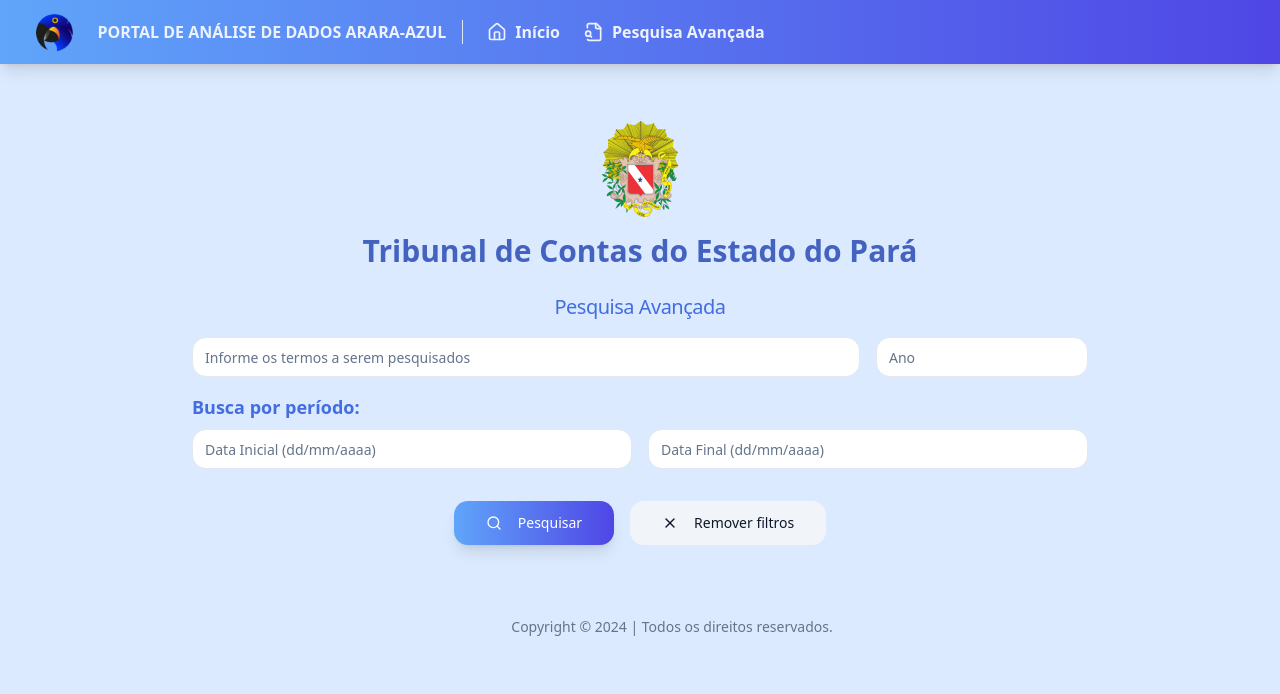
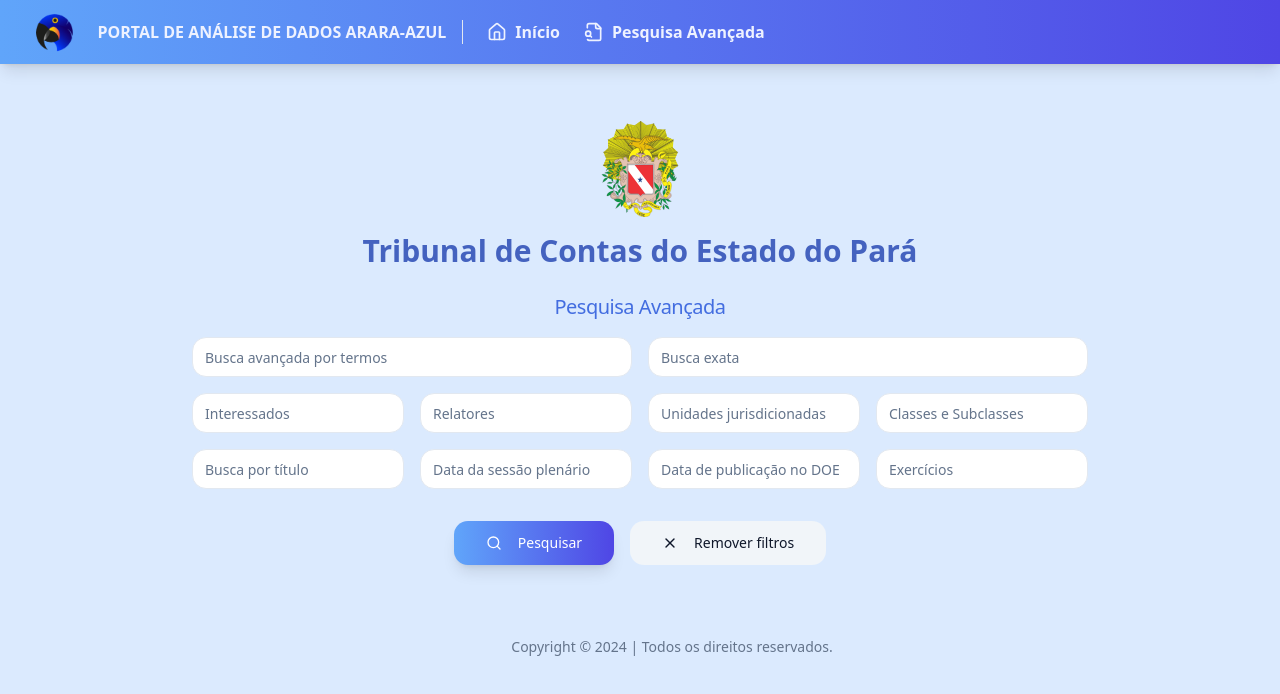
Before and after one commit to anderson-pontes/portal_arara_azul, a React (Vite) app: page /#/pesquisaintegrada in a window 1280 px wide. Shown: the top 694 px of the page. Built offline with nearby package versions, Linux system fonts and the light colour scheme; no server answers.

Commit message:
add busca avançada estrutura inicial

```diff
--- a/src/Context/SearchContext.tsx
+++ b/src/Context/SearchContext.tsx
@@ -2,23 +2,56 @@ import { createContext, useState, ReactNode } from 'react';
 
 interface SearchContextType {
     query: {
-        data_fim: string;
-        data_inicio: string; trecho: string; nome_arquivo: string; link_arquivo: string; termo: string; ano: string;
-};
-    setQuery: React.Dispatch<React.SetStateAction<{ trecho: string; nome_arquivo: string; link_arquivo: string; termo: string; ano: string; data_inicio: string; data_fim: string;}>>;
+        data_sessao_plenaria: string;
+        data_publicacao_doe: string;
+        exercicios: string;
+        classes_subclasses: string;
+        interessados: string;
+        unidades_jurisdicionadas: string;
+        relatores: string;
+        busca_exata: string;
+        busca_termos: string;
+        titulo: string;
+        };
+    setQuery: React.Dispatch<React.SetStateAction<{
+        data_sessao_plenaria: string;
+        data_publicacao_doe: string;
+        exercicios: string;
+        classes_subclasses: string;
+        interessados: string;
+        unidades_jurisdicionadas: string;
+        relatores: string;
+        busca_exata: string;
+        busca_termos: string;
+        titulo: string;
+       }>>;
 }
 
 export const SearchContext = createContext<SearchContextType | undefined>(undefined);
 
 export const SearchProvider = ({ children }: { children: ReactNode }) => {
-  const [query, setQuery] = useState<{ trecho: string; nome_arquivo: string; link_arquivo: string; termo: string; ano: string; data_inicio: string; data_fim: string; }>({
-    trecho: '',
-    nome_arquivo: '',
-    link_arquivo: '',
-    termo: '',
-    ano: '',
-    data_inicio: '',
-    data_fim: '',
+  const [query, setQuery] = useState<{
+        data_sessao_plenaria: string;
+        data_publicacao_doe: string;
+        exercicios: string;
+        classes_subclasses: string;
+        interessados: string;
+        unidades_jurisdicionadas: string;
+        relatores: string;
+        busca_exata: string;
+        busca_termos: string;
+        titulo: string;
+}>({
+        data_sessao_plenaria: '',
+        data_publicacao_doe: '',
+        exercicios: '',
+        classes_subclasses: '',
+        interessados: '',
+        unidades_jurisdicionadas: '',
+        relatores: '',
+        busca_exata: '',
+        busca_termos: '',
+        titulo: '',
   });
 
   return (
--- a/src/pages/app/ResultList.tsx
+++ b/src/pages/app/ResultList.tsx
@@ -16,13 +16,18 @@ import { SearchX } from 'lucide-react';
 
 interface AtosData {
     id: number;
-    trecho: string;
-    nome_arquivo: string;
-    link_arquivo: string;
-    termo: string;
-    ano: string;
-    data_inicio: string;
-    data_fim: string;
+    data_sessao_plenaria: string;
+    data_publicacao_doe: string;
+    exercicios: string;
+    classes_subclasses: string;
+    interessados: string;
+    unidades_jurisdicionadas: string;
+    relatores: string;
+    busca_exata: string;
+    busca_termos: string;
+    titulo: string;
+    ementa: string;
+    link_download: string;
 }
 
 const ResultsList: React.FC = () => {
@@ -36,7 +41,7 @@ const ResultsList: React.FC = () => {
 
     useEffect(() => {
         if (query) {
-            if (!query.termo && !query.ano && !query.data_inicio && !query.data_fim) {
+            if (!query.data_publicacao_doe && !query.data_sessao_plenaria && !query.exercicios && !query.classes_subclasses && !query.interessados && !query.unidades_jurisdicionadas && !query.relatores && !query.busca_exata && !query.busca_termos && !query.titulo) {
                 setError(
                     <div className='text-xl items-center flex flex-col font-semibold text-justify mt-8 text-muted-foreground'>
                         <p>Favor informe o conteúdo a ser pesquisado.</p>
@@ -54,16 +59,23 @@ const ResultsList: React.FC = () => {
         setError(null);
 
         const queryString = new URLSearchParams({
-            termo: query.termo,
-            ano: query.ano,
-            data_inicio: query.data_inicio,
-            data_fim: query.data_fim,
+            data_sessao_plenaria: query.data_sessao_plenaria,
+            data_publicacao_doe: query.data_publicacao_doe,
+            exercicios: query.exercicios,
+            classes_subclasses: query.classes_subclasses,
+            interessados: query.interessados,
+            unidades_jurisdicionadas: query.unidades_jurisdicionadas,
+            relatores: query.relatores,
+            busca_exata: query.busca_exata,
+            busca_termos: query.busca_termos,
+            titulo: query.titulo,
+
             page: pagina.toString(),
             limit: limit.toString(),
         }).toString();
 
         try {
-            const response = await api.get(`/buscar?${queryString}`);
+            const response = await api.get(`/consulta?${queryString}`);
             const fetchedData = response.data.resultados;
             setData(fetchedData);
 
@@ -130,21 +142,21 @@ const ResultsList: React.FC = () => {
     return (
         <div className='flex flex-col gap-4'>
             <h2 className='text-2xl font-bold tracking-tight text-justify mt-4 text-blue-800/80'>Resultados para a busca:</h2>
-            {data.map((doe) => (
-                <Card key={doe.id} className='shadow-md shadow-blue-500/40'>
+            {data.map((titulo) => (
+                <Card key={titulo.id} className='shadow-md shadow-blue-500/40'>
                     <CardHeader className="flex-items-center flex-row justify-between space-y-0 pb-4">
                         <div className="space-y-1">
                             <CardTitle className="text-base font-medium text-blue-700 dark:text-blue-300">
-                                {doe.nome_arquivo}
+                                {titulo.titulo}
                             </CardTitle>
                         </div>
                     </CardHeader>
                     <CardContent className="space-y-1">
-                        <p className="leading-7 [&:not(:first-child)]:mt-6">{doe.trecho}</p>
+                        <p className="leading-7 [&:not(:first-child)]:mt-6">{titulo.ementa}</p>
                     </CardContent>
                     <CardFooter className="flex justify-start gap-2">
                         <a
-                            href={`http://10.96.20.15:5000${doe.link_arquivo}`}
+                            href={`${titulo.link_download}`}
                             target="_blank"
                             rel="noopener noreferrer"
                             className="flex justify-start gap-2 items-center leading-7 text-blue-600 hover:underline"
--- a/src/pages/app/SearchFilter.tsx
+++ b/src/pages/app/SearchFilter.tsx
@@ -4,22 +4,24 @@ import { useNavigate } from 'react-router-dom';
 import { Input } from "@/components/ui/input";
 import { Button } from "@/components/ui/button";
 import { Search, X } from 'lucide-react';
-import { useForm, Controller } from 'react-hook-form';
-import { DatePicker } from '@/pages/app/Date';
+
 
 const SearchFilter: React.FC = () => {
     const { query, setQuery } = useContext(SearchContext)!;
     const [localQuery, setLocalQuery] = useState({
-        trecho: query.trecho || '',
-        nome_arquivo: query.nome_arquivo || '',
-        link_arquivo: query.link_arquivo || '',
-        termo: query.termo || '',
-        ano: query.ano || '',
-        data_inicio: query.data_inicio || '',
-        data_fim: query.data_fim || '',
+        data_sessao_plenaria: query.data_sessao_plenaria || '',
+        data_publicacao_doe: query.data_publicacao_doe || '',
+        exercicios: query.exercicios || '',
+        classes_subclasses: query.classes_subclasses || '',
+        interessados: query.interessados || '',
+        unidades_jurisdicionadas: query.unidades_jurisdicionadas || '',
+        relatores: query.relatores || '',
+        busca_exata: query.busca_exata || '',
+        busca_termos: query.busca_termos || '',
+        titulo: query.titulo || '',
     });
 
-    const { control, setValue } = useForm(); // Adiciona setValue do useForm
+    // Adiciona setValue do useForm
     const navigate = useNavigate();
 
     const handleSearch = (event: React.FormEvent) => {
@@ -31,13 +33,16 @@ const SearchFilter: React.FC = () => {
     const handleClearFilters = () => {
         // Reseta o estado local para os valores iniciais
         const initialValues = {
-            trecho: '',
-            nome_arquivo: '',
-            link_arquivo: '',
-            termo: '',
-            ano: '',
-            data_inicio: '',
-            data_fim: '',
+            data_sessao_plenaria: '',
+            data_publicacao_doe: '',
+            exercicios: '',
+            classes_subclasses: '',
+            interessados: '',
+            unidades_jurisdicionadas: '',
+            relatores: '',
+            busca_exata: '',
+            busca_termos: '',
+            titulo: '',
         };
         setLocalQuery(initialValues);
 
@@ -45,39 +50,78 @@ const SearchFilter: React.FC = () => {
         setQuery(initialValues);
 
 
-        setValue('data_inicio', '');
-        setValue('data_fim', '');
+
     };
 
     return (
-        <form className="flex flex-col sm:flex-row items-center gap-2 flex-wrap">
-            <span className="text-lg font-semibold text-blue-800/80">Pesquisar:</span>
+        <>
+         <span className="text-lg font-semibold text-blue-800/80">Pesquisar:</span>
+        <form className='grid grid-cols-1 sm:grid-cols-2 lg:grid-cols-3 xl:grid-cols-4 gap-4 mt-4'>
+
             <Input
-                placeholder="Informe o conteúdo a ser buscado"
-                value={localQuery.termo}
-                onChange={(e) => setLocalQuery({ ...localQuery, termo: e.target.value })}
-                className="w-full sm:w-[500px]"
+                placeholder="Busca avançada por termos"
+                value={localQuery.busca_termos}
+                onChange={(e) => setLocalQuery({ ...localQuery, busca_termos: e.target.value })}
+                className="w-full"
             />
             <Input
-                placeholder="Ano"
-                value={localQuery.ano}
-                onChange={(e) => setLocalQuery({ ...localQuery, ano: e.target.value })}
-                className="w-full sm:w-auto"
+                placeholder="Busca exata"
+                value={localQuery.busca_exata}
+                onChange={(e) => setLocalQuery({ ...localQuery, busca_exata: e.target.value })}
+                className="w-full"
             />
-            <Controller
-                name="data_inicio"
-                control={control}
-                render={({ field }) => (
-                    <DatePicker date={field.value} onChange={(date) => field.onChange(date)} />
-                )}
+            <Input
+                placeholder="Busca por título"
+                value={localQuery.titulo}
+                onChange={(e) => setLocalQuery({ ...localQuery, titulo: e.target.value })}
+                className="w-full"
             />
-            <Controller
-                name="data_fim"
-                control={control}
-                render={({ field }) => (
-                    <DatePicker date={field.value} onChange={(date) => field.onChange(date)} />
-                )}
+            <Input
+                placeholder="Exercícios"
+                value={localQuery.exercicios}
+                onChange={(e) => setLocalQuery({ ...localQuery, exercicios: e.target.value })}
+                className="w-full"
             />
+            <Input
+                placeholder="Interessados"
+                value={localQuery.interessados}
+                onChange={(e) => setLocalQuery({ ...localQuery, interessados: e.target.value })}
+                className="w-full"
+            />
+            <Input
+                placeholder="Relatores"
+                value={localQuery.relatores}
+                onChange={(e) => setLocalQuery({ ...localQuery, relatores: e.target.value })}
+                className="w-full"
+            />
+            <Input
+                placeholder="Unidades jurisdicionadas"
+                value={localQuery.unidades_jurisdicionadas}
+                onChange={(e) => setLocalQuery({ ...localQuery, unidades_jurisdicionadas: e.target.value })}
+                className="w-full"
+            />
+            <Input
+                placeholder="Classes e Subclasses"
+                value={localQuery.classes_subclasses}
+                onChange={(e) => setLocalQuery({ ...localQuery, classes_subclasses: e.target.value })}
+                className="w-full"
+            />
+
+            <Input
+                placeholder="Data da sessão plenário"
+                value={localQuery.data_sessao_plenaria}
+                onChange={(e) => setLocalQuery({ ...localQuery, data_sessao_plenaria: e.target.value })}
+                className="w-full"
+            />
+            <Input
+                placeholder="Data de publicação no DOE"
+                value={localQuery.data_publicacao_doe}
+                onChange={(e) => setLocalQuery({ ...localQuery, data_publicacao_doe: e.target.value })}
+                className="w-full"
+            />
+
+
+
             <Button onClick={handleSearch} type="submit" size="default" className='bg-gradient-to-r from-blue-400 to-indigo-600 shadow-lg text-white hover:text-blue-300'>
                 <Search className="h-4 w-4 mr-2" />
                 Pesquisar
@@ -87,6 +131,8 @@ const SearchFilter: React.FC = () => {
                 Remover filtros
             </Button>
         </form>
+        </>
+
     );
 };
 
--- a/src/pages/app/SearchForm.tsx
+++ b/src/pages/app/SearchForm.tsx
@@ -9,14 +9,29 @@ import { Search, X } from 'lucide-react';
 
 const SearchForm: React.FC = () => {
     const { query, setQuery } = useContext(SearchContext)!;
-    const [localQuery, setLocalQuery] = useState<{ trecho: string; nome_arquivo: string; link_arquivo: string; termo: string; ano: string; data_inicio: string; data_fim: string; }>({
-        trecho: query.trecho,
-        termo: query.termo,
-        ano: query.ano,
-        nome_arquivo: query.nome_arquivo,
-        link_arquivo: query.link_arquivo,
-        data_inicio: query.data_inicio,
-        data_fim: query.data_fim,
+    const [localQuery, setLocalQuery] = useState<{
+        data_sessao_plenaria: string;
+        data_publicacao_doe: string;
+        exercicios: string;
+        classes_subclasses: string;
+        interessados: string;
+        unidades_jurisdicionadas: string;
+        relatores: string;
+        busca_exata: string;
+        busca_termos: string;
+        titulo: string;
+    }>({
+        data_sessao_plenaria: query.data_sessao_plenaria,
+        data_publicacao_doe: query.data_publicacao_doe,
+        exercicios: query.exercicios,
+        classes_subclasses: query.classes_subclasses,
+        interessados: query.interessados,
+        unidades_jurisdicionadas: query.unidades_jurisdicionadas,
+        relatores: query.relatores,
+        busca_exata: query.busca_exata,
+        busca_termos: query.busca_termos,
+        titulo: query.titulo,
+
     });
     const navigate = useNavigate();
 
@@ -29,24 +44,30 @@ const SearchForm: React.FC = () => {
     const handleClearFilters = () => {
         // Reseta o estado local para os valores iniciais
         setLocalQuery({
-            trecho: '',
-            termo: '',
-            ano: '',
-            nome_arquivo: '',
-            link_arquivo: '',
-            data_inicio: '',
-            data_fim: '',
+            data_sessao_plenaria: '',
+            data_publicacao_doe: '',
+            exercicios: '',
+            classes_subclasses: '',
+            interessados: '',
+            unidades_jurisdicionadas: '',
+            relatores: '',
+            busca_exata: '',
+            busca_termos: '',
+            titulo: '',
         });
 
         // Também reseta o contexto se necessário
         setQuery({
-            trecho: '',
-            termo: '',
-            ano: '',
-            nome_arquivo: '',
-            link_arquivo: '',
-            data_inicio: '',
-            data_fim: '',
+            data_sessao_plenaria: '',
+            data_publicacao_doe: '',
+            exercicios: '',
+            classes_subclasses: '',
+            interessados: '',
+            unidades_jurisdicionadas: '',
+            relatores: '',
+            busca_exata: '',
+            busca_termos: '',
+            titulo: '',
         });
     };
 
@@ -63,41 +84,71 @@ const SearchForm: React.FC = () => {
 
 
                     <Input
-                        placeholder="Informe os termos a serem pesquisados"
-                        value={localQuery.termo}
-                        onChange={(e) => setLocalQuery({ ...localQuery, termo: e.target.value })}
-                        className="w-full sm:col-span-2 md:col-span-3"
+                        placeholder="Busca avançada por termos"
+                        value={localQuery.busca_termos}
+                        onChange={(e) => setLocalQuery({ ...localQuery, busca_termos: e.target.value })}
+                        className="w-full sm:col-span-1 md:col-span-2"
                     />
                     <Input
-                        placeholder="Ano"
-                        value={localQuery.ano}
-                        onChange={(e) => setLocalQuery({ ...localQuery, ano: e.target.value })}
+                        placeholder="Busca exata"
+                        value={localQuery.busca_exata}
+                        onChange={(e) => setLocalQuery({ ...localQuery, busca_exata: e.target.value })}
+                        className="w-full sm:col-span-1 md:col-span-2"
+                    />
+                    <Input
+                        placeholder="Interessados"
+                        value={localQuery.interessados}
+                        onChange={(e) => setLocalQuery({ ...localQuery, interessados: e.target.value })}
+                        className="w-full"
+                    />
+                    <Input
+                        placeholder="Relatores"
+                        value={localQuery.relatores}
+                        onChange={(e) => setLocalQuery({ ...localQuery, relatores: e.target.value })}
+                        className="w-full"
+                    />
+                    <Input
+                        placeholder="Unidades jurisdicionadas"
+                        value={localQuery.unidades_jurisdicionadas}
+                        onChange={(e) => setLocalQuery({ ...localQuery, unidades_jurisdicionadas: e.target.value })}
+                        className="w-full"
+                    />
+                    <Input
+                        placeholder="Classes e Subclasses"
+                        value={localQuery.classes_subclasses}
+                        onChange={(e) => setLocalQuery({ ...localQuery, classes_subclasses: e.target.value })}
+                        className="w-full"
+                    />
+                    <Input
+                        placeholder="Busca por título"
+                        value={localQuery.titulo}
+                        onChange={(e) => setLocalQuery({ ...localQuery, titulo: e.target.value })}
+                        className="w-full"
+                    />
+                    <Input
+                        placeholder="Data da sessão plenário"
+                        value={localQuery.data_sessao_plenaria}
+                        onChange={(e) => setLocalQuery({ ...localQuery, data_sessao_plenaria: e.target.value })}
+                        className="w-full"
+                    />
+                    <Input
+                        placeholder="Data de publicação no DOE"
+                        value={localQuery.data_publicacao_doe}
+                        onChange={(e) => setLocalQuery({ ...localQuery, data_publicacao_doe: e.target.value })}
+                        className="w-full"
+                    />
+                    <Input
+                        placeholder="Exercícios"
+                        value={localQuery.exercicios}
+                        onChange={(e) => setLocalQuery({ ...localQuery, exercicios: e.target.value })}
                         className="w-full"
                     />
 
-                    <div className="w-full sm:col-span-2 md:col-span-4">
-                        <h2 className="text-lg font-semibold mb-2 text-blue-700/80">Busca por período:</h2>
-                        <div className="flex flex-row gap-4">
-
-                            <Input
-                                placeholder="Data Inicial (dd/mm/aaaa)"
-                                value={localQuery.data_inicio}
-                                onChange={(e) => setLocalQuery({ ...localQuery, data_inicio: e.target.value })}
-                                className="w-full"
-                            />
-                            <Input
-                                placeholder="Data Final (dd/mm/aaaa)"
-                                value={localQuery.data_fim}
-                                onChange={(e) => setLocalQuery({ ...localQuery, data_fim: e.target.value })}
-                                className="w-full"
-                            />
 
 
-                        </div>
+
                     </div>
 
-
-                </div>
 
                 <div className="flex flex-row gap-4 items-center mt-4">
 
```
